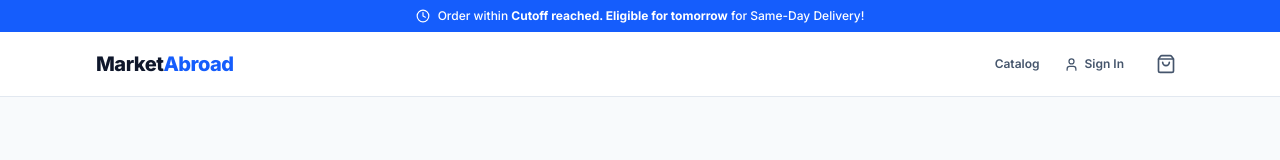
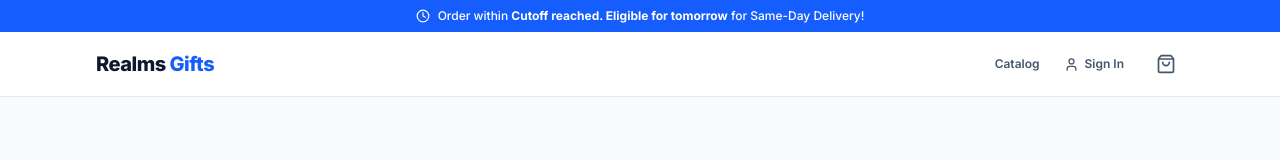
Before and after one commit to Victoria-imaobong2/MarketAbroad-Shopping-Website, a Next.js app: page / in a window 1280 px wide. Shown: the top 160 px of the page. Built offline with nearby package versions, Linux system fonts and the light colour scheme; no server answers; the database is empty.

Commit message:
fix: correct database port and add global delivery gift icon to manifest

```diff
--- a/src/components/Navbar.tsx
+++ b/src/components/Navbar.tsx
@@ -12,7 +12,7 @@
     <header className="sticky top-0 z-30 bg-white/95 backdrop-blur-md border-b border-slate-200">
       <div className="max-w-6xl mx-auto px-4 sm:px-6 lg:px-8 h-16 flex items-center justify-between">
         <Link href="/" className="font-extrabold text-xl tracking-tight text-slate-900">
-          Market<span className="text-blue-600">Abroad</span>
+          Realms <span className="text-blue-600"> Gifts</span>
         </Link>
 
         <div className="flex items-center gap-4 sm:gap-6">
```
